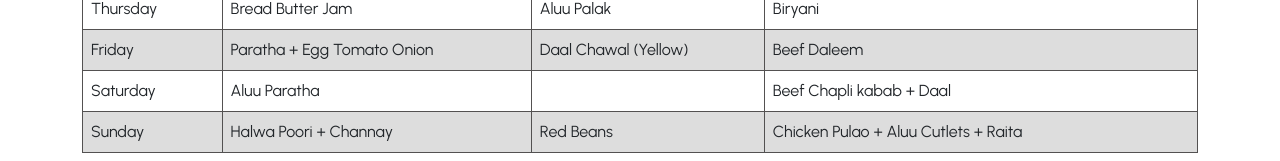
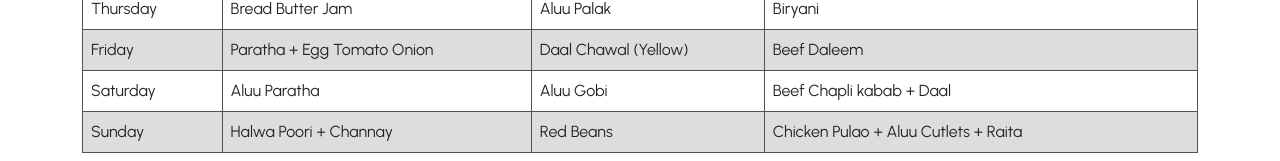
Before and after one commit to fatehmehmood123/Mess-Menu, a React (Create React App) app: page /weekly in a window 1280 px wide. Shown: the part 320-481 px from the top of the page. Built offline with nearby package versions, Linux system fonts and the light colour scheme.

Commit message:
saturday confirm

```diff
--- a/src/Pages/Weekly.js
+++ b/src/Pages/Weekly.js
@@ -57,7 +57,7 @@ export default function Weekly() {
   return (
     <>
       <Navbar />
-      <WeekContainer wedBreakfast={wedBreakfast} tueLunch={tueLunch} monDinner={monDinner} tueDinner={tueDinner} wedLunch={wedLunch} wedDinner={wedDinner} friLunch={friLunch} friDinner={friDinner} satDinner={satDinner} sunDinner={sunDinner} />
+      <WeekContainer satLunch={satLunch} wedBreakfast={wedBreakfast} tueLunch={tueLunch} monDinner={monDinner} tueDinner={tueDinner} wedLunch={wedLunch} wedDinner={wedDinner} friLunch={friLunch} friDinner={friDinner} satDinner={satDinner} sunDinner={sunDinner} />
       <Footer />
     </>
   )
```
